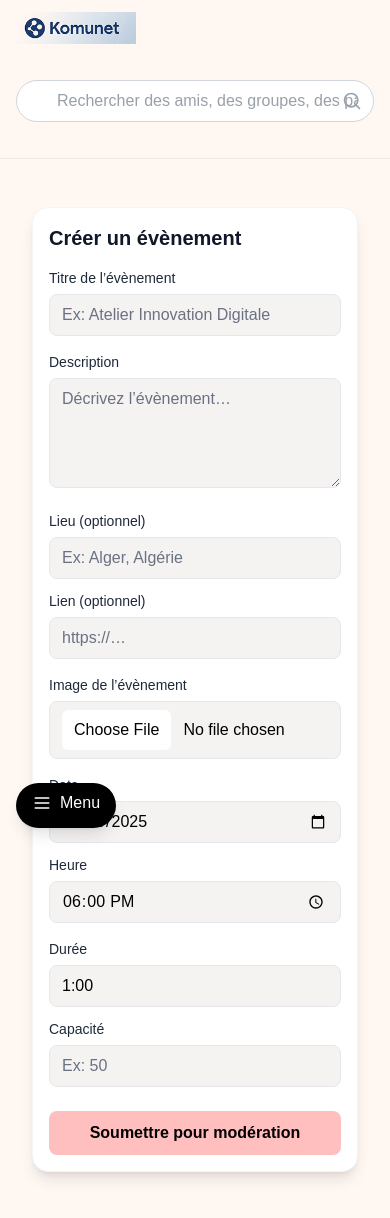
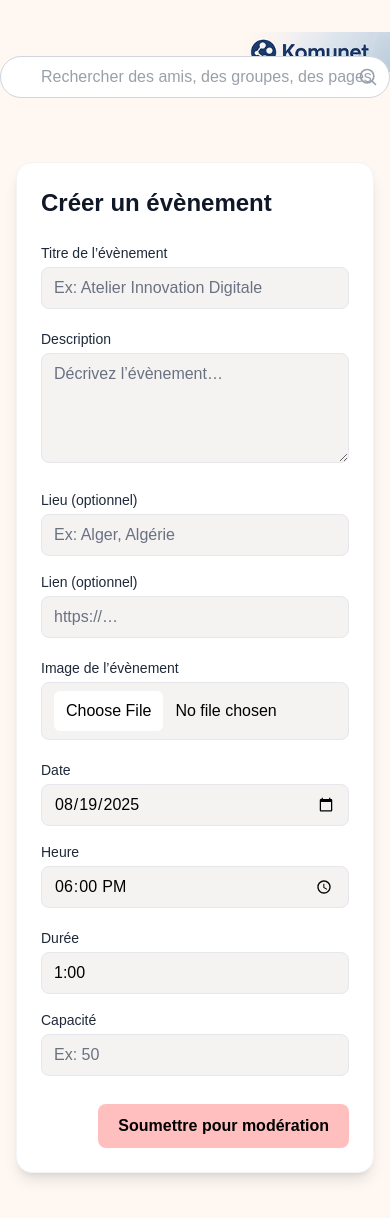
Before and after one commit to larabiislem/komunet_web, a Next.js app: page /events/create_event in a window 390 px wide. Shown: the top 1218 px of the page. Built offline with nearby package versions, Linux system fonts and the light colour scheme.

Commit message:
Revenir à l’état du commit de310fcaa

```diff
--- a/app/admin/page.tsx
+++ b/app/admin/page.tsx
@@ -477,9 +477,6 @@ export default function DashboardPage() {
               />
             </div>
 
-
-
-
             <div className="flex items-center justify-between">
               <label className="block text-sm font-medium text-gray-700">Statut actif</label>
               <Switch
@@ -487,8 +484,6 @@ export default function DashboardPage() {
                 onChange={(checked) => handleStatusChange(selectedUser.id, checked)}
               />
             </div>
-
-
           </div>
         )}
       </Modal>
--- a/app/events/create_event/page.tsx
+++ b/app/events/create_event/page.tsx
@@ -34,17 +34,17 @@ export default function CreateEventPage() {
     'w-full bg-[#F5F2F2] text-black placeholder-gray-500 border border-gray-200 rounded-lg px-3 py-2 focus:outline-none focus:ring-2 focus:ring-[#FFBFBF]';
 
   return (
-    <div className="min-h-screen px-4 sm:px-6 lg:px-8 py-6 sm:py-10 lg:py-14 flex items-start sm:items-center justify-center">
+    <div className="min-h-screen px-4 md:px-8 py-10 md:py-14 flex items-start justify-center">
       <div className="w-full max-w-3xl bg-white rounded-2xl shadow-lg border border-gray-100 overflow-hidden">
-        <div className="p-4 sm:p-6 md:p-8">
-          <h1 className="text-xl sm:text-2xl md:text-3xl font-semibold text-gray-900 mb-4 sm:mb-6">
+        <div className="p-6 md:p-8">
+          <h1 className="text-2xl md:text-3xl font-semibold text-gray-900 mb-6">
             Créer un évènement
           </h1>
 
-          <form onSubmit={handleSubmit} className="space-y-4 sm:space-y-5">
+          <form onSubmit={handleSubmit} className="space-y-5">
             {/* Titre */}
             <div>
-              <label className="block text-sm sm:text-[15px] font-medium text-gray-800 mb-1.5">
+              <label className="block text-sm font-medium text-gray-800 mb-1">
                 Titre de l’évènement
               </label>
               <input
@@ -59,7 +59,7 @@ export default function CreateEventPage() {
 
             {/* Description */}
             <div>
-              <label className="block text-sm sm:text-[15px] font-medium text-gray-800 mb-1.5">
+              <label className="block text-sm font-medium text-gray-800 mb-1">
                 Description
               </label>
               <textarea
@@ -72,9 +72,9 @@ export default function CreateEventPage() {
             </div>
 
             {/* Lieu / Lien */}
-            <div className="grid grid-cols-1 md:grid-cols-2 gap-3 sm:gap-4">
+            <div className="grid grid-cols-1 md:grid-cols-2 gap-4">
               <div>
-                <label className="block text-sm sm:text-[15px] font-medium text-gray-800 mb-1.5">
+                <label className="block text-sm font-medium text-gray-800 mb-1">
                   Lieu (optionnel)
                 </label>
                 <input
@@ -86,7 +86,7 @@ export default function CreateEventPage() {
                 />
               </div>
               <div>
-                <label className="block text-sm sm:text-[15px] font-medium text-gray-800 mb-1.5">
+                <label className="block text-sm font-medium text-gray-800 mb-1">
                   Lien (optionnel)
                 </label>
                 <input
@@ -101,7 +101,7 @@ export default function CreateEventPage() {
 
             {/* Image de l’évènement */}
             <div>
-              <label className="block text-sm sm:text-[15px] font-medium text-gray-800 mb-1.5">
+              <label className="block text-sm font-medium text-gray-800 mb-1">
                 Image de l’évènement
               </label>
               <input
@@ -115,17 +115,16 @@ export default function CreateEventPage() {
                 className="block w-full bg-[#F5F2F2] text-black border border-gray-200 rounded-lg px-3 py-2 file:mr-3 file:py-2 file:px-3 file:rounded-md file:border-0 file:bg-white file:text-black focus:outline-none focus:ring-2 focus:ring-[#FFBFBF]"
               />
               {imagePreview && (
-                <div className="mt-3 w-full h-40 sm:h-48 md:h-56 rounded-lg overflow-hidden border border-gray-200">
-                  {/* eslint-disable-next-line @next/next/no-img-element */}
+                <div className="mt-3 w-full h-40 rounded-lg overflow-hidden border border-gray-200">
                   <img src={imagePreview} alt="Aperçu de l’évènement" className="w-full h-full object-cover" />
                 </div>
               )}
             </div>
 
             {/* Date / Heure */}
-            <div className="grid grid-cols-1 md:grid-cols-2 gap-3 sm:gap-4">
+            <div className="grid grid-cols-1 md:grid-cols-2 gap-4">
               <div>
-                <label className="block text-sm sm:text-[15px] font-medium text-gray-800 mb-1.5">
+                <label className="block text-sm font-medium text-gray-800 mb-1">
                   Date
                 </label>
                 <input
@@ -137,7 +136,7 @@ export default function CreateEventPage() {
                 />
               </div>
               <div>
-                <label className="block text-sm sm:text-[15px] font-medium text-gray-800 mb-1.5">
+                <label className="block text-sm font-medium text-gray-800 mb-1">
                   Heure
                 </label>
                 <input
@@ -151,9 +150,9 @@ export default function CreateEventPage() {
             </div>
 
             {/* Durée / Capacité */}
-            <div className="grid grid-cols-1 md:grid-cols-2 gap-3 sm:gap-4">
+            <div className="grid grid-cols-1 md:grid-cols-2 gap-4">
               <div>
-                <label className="block text-sm sm:text-[15px] font-medium text-gray-800 mb-1.5">
+                <label className="block text-sm font-medium text-gray-800 mb-1">
                   Durée
                 </label>
                 <input
@@ -165,7 +164,7 @@ export default function CreateEventPage() {
                 />
               </div>
               <div>
-                <label className="block text-sm sm:text-[15px] font-medium text-gray-800 mb-1.5">
+                <label className="block text-sm font-medium text-gray-800 mb-1">
                   Capacité
                 </label>
                 <input
@@ -180,10 +179,10 @@ export default function CreateEventPage() {
             </div>
 
             {/* Submit */}
-            <div className="pt-2 flex flex-col sm:flex-row sm:justify-end">
+            <div className="pt-2 flex justify-end">
               <button
                 type="submit"
-                className="w-full sm:w-auto px-5 py-2.5 rounded-lg bg-[#FFBFBF] text-black font-semibold hover:bg-[#ff9f9f] transition focus:outline-none focus-visible:ring-2 focus-visible:ring-[#FFBFBF]/60"
+                className="px-5 py-2.5 rounded-lg bg-[#FFBFBF] text-black font-semibold hover:bg-[#ff9f9f] transition focus:outline-none focus-visible:ring-2 focus-visible:ring-[#FFBFBF]/60"
               >
                 Soumettre pour modération
               </button>
--- a/app/layout.tsx
+++ b/app/layout.tsx
@@ -4,7 +4,7 @@ import "./globals.css";
 import Sidebar from "@/composents/sidebar";
 import SearchBar from "@/composents/searchbar";
 import logo from "../assets/logo.png";
-import ProviderWrapper from "../composents/ProviderWrapper";
+import ProviderWrapper from "../composents/ProviderWrapper"; // adjust path as needed
 
 const geistSans = Geist({
   variable: "--font-geist-sans",
@@ -27,48 +27,23 @@ export default function RootLayout({
   children: React.ReactNode;
 }>) {
   return (
-    <html lang="fr">
+    <html lang="en">
       <body
         className={`${geistSans.variable} ${geistMono.variable} antialiased`}
         style={{ backgroundColor: "#FEF7F2" }}
       >
         <ProviderWrapper>
-          {/* Header sticky, responsive */}
-          <header className="sticky top-0 z-40 bg-[#FEF7F2]/95 backdrop-blur supports-[backdrop-filter]:backdrop-blur border-b border-black/5">
-            <div className="mx-auto max-w-7xl px-4 sm:px-6 lg:px-8 py-3 sm:py-4">
-              <div className="flex flex-col gap-3 md:flex-row md:items-center">
-                <div className="flex items-center justify-between">
-                  {/* eslint-disable-next-line @next/next/no-img-element */}
-                  <img
-                    src={logo.src}
-                    alt="Logo"
-                    className="h-8 w-auto sm:h-10"
-                  />
-                </div>
-                <div className="md:ml-6 flex-1 min-w-0">
-                  <SearchBar />
-                </div>
-              </div>
+          <div className="sticky top-0 z-40 bg-[#FEF7F2]">
+            <div className="absolute top-0 right-0 ">
+              <img src={logo.src} alt="Logo" className="h-10 w-auto" />
             </div>
-          </header>
+            <div className="flex justify-center mt-8 ">
+              <SearchBar />
+            </div>
+          </div>
 
-          {/* Layout responsive: sidebar à gauche en ≥lg, empilé en mobile */}
-          <div className="mx-auto max-w-7xl px-4 sm:px-6 lg:px-8 py-6 sm:py-8">
-            <div className="lg:grid lg:grid-cols-[260px_1fr] lg:gap-6">
-              {/* Sidebar desktop */}
-              <aside className="hidden lg:block">
-                <Sidebar />
-              </aside>
-
-              {/* Contenu */}
-              <main className="min-w-0">{children}</main>
-            </div>
-
-            {/* Sidebar mobile: sous le contenu */}
-            <aside className="mt-6 lg:hidden">
-              <Sidebar />
-            </aside>
-          </div>
+          <Sidebar />
+          {children}
         </ProviderWrapper>
       </body>
     </html>
--- a/composents/sidebar.tsx
+++ b/composents/sidebar.tsx
@@ -1,10 +1,11 @@
 'use client'
 
 import * as React from "react"
-import { usePathname } from "next/navigation"
-import { Home, Bell, Users, Calendar, Heart, User, Briefcase, ClipboardList, Menu, X } from 'lucide-react'
+// ...existing code...
+import { Home, Bell, Users, Calendar, Heart, User, Briefcase, Tag, FileCheck } from 'lucide-react'
 import Link from "next/link"
 
+// Remplace "Services/Offres" par 3 entrées séparées
 const menuItems = [
   { title: "Home", url: "/home", icon: Home },
   { title: "Notifications", url: "/notifications", icon: Bell },
@@ -12,43 +13,47 @@ const menuItems = [
   { title: "Événements", url: "/events", icon: Calendar },
   { title: "Mes Favoris", url: "/favorites", icon: Heart },
   { title: "Profile", url: "/profile", icon: User },
-  { title: "Services/Offres", url: "/services_offres", icon: Briefcase },
-  { title: "Voir mes candidatures", url: "/candidatures", icon: ClipboardList },
-  { title: "voir mes offres/services", url: "/offres-services", icon: Briefcase },
+
+  // Nouvelles entrées
+  { title: "Voir mes services", url: "/mes-services", icon: Briefcase },
+  { title: "Voir mes offres", url: "/mes-offres", icon: Tag },
+  { title: "Voir mes candidatures", url: "/mes-candidatures", icon: FileCheck },
 ]
 
-interface SidebarProps {
-  isOpen?: boolean
-  onToggle?: () => void
-}
+// ...existing code...
+export default function Sidebar() {
+  const [activeItem, setActiveItem] = React.useState("Home")
 
-export default function Sidebar({ isOpen: controlledOpen, onToggle }: SidebarProps) {
-  const pathname = usePathname()
-  const [mobileOpen, setMobileOpen] = React.useState(false)
-  const isOpen = controlledOpen ?? mobileOpen
-
-  const closeMobile = () => {
-    setMobileOpen(false)
-    onToggle?.()
-  }
-
-  const NavLinks = (
+  return (
+    <>
+      {/* ...existing code... */}
+      <div className={`
+       fixed top-20 left-5 h-full w-70 bg-white border-r border-gray-200 shadow-lg z-50 rounded-[15px]
+          hidden md:block
+      `}>
+        <div className="flex flex-col h-full">
+          <div className="flex-1 py-4">
             <nav className="px-2">
               <ul className="space-y-1">
                 {menuItems.map((item) => {
                   const Icon = item.icon
-          const isActive = pathname === item.url || pathname?.startsWith(item.url + "/")
+                  const isActive = activeItem === item.title
                   return (
                     <li key={item.title}>
                       <Link
                         href={item.url}
-                onClick={closeMobile}
+                        onClick={() => setActiveItem(item.title)}
                         className={`
                           flex items-center gap-3 px-3 py-2 rounded-lg text-sm font-medium transition-colors duration-200
-                  ${isActive ? 'bg-gray-200 text-black' : 'text-black hover:bg-gray-50'}
+                          ${isActive
+                            ? 'bg-gray-200 text-black '
+                            : 'text-black hover:bg-gray-50 hover:text-black'
+                          }
                         `}
                       >
-                <Icon className="w-5 h-5 text-black" />
+                        <Icon className={`w-5 h-5 ${isActive ? 'text-black' : 'text-gray-600'}`}
+                          fill={isActive ? 'black' : 'none'}
+                        />
                         <span>{item.title}</span>
                       </Link>
                     </li>
@@ -56,64 +61,7 @@ export default function Sidebar({ isOpen: controlledOpen, onToggle }: SidebarPro
                 })}
               </ul>
             </nav>
-  )
-
-  return (
-    <>
-      {/* Desktop sidebar (>= md) */}
-      <div
-        className={`
-          hidden md:block
-          fixed top-20 left-5 h-[calc(100vh-6rem)] w-72 bg-white border border-gray-200
-          shadow-xl rounded-[15px] z-30
-        `}
-      >
-        <div className="flex flex-col h-full">
-          <div className="flex-1 py-4 overflow-y-auto">{NavLinks}</div>
           </div>
-      </div>
-
-      {/* Mobile: floating toggle button */}
-      <button
-        type="button"
-        className="md:hidden fixed bottom-4 left-4 z-40 rounded-full bg-black text-white px-4 py-2 shadow-lg active:scale-95 transition"
-        onClick={() => setMobileOpen(true)}
-        aria-label="Ouvrir le menu"
-      >
-        <span className="inline-flex items-center gap-2">
-          <Menu className="w-5 h-5" />
-          Menu
-        </span>
-      </button>
-
-      {/* Mobile drawer */}
-      <div className={`md:hidden ${isOpen ? 'fixed' : 'hidden'} inset-0 z-50`}>
-        {/* Backdrop */}
-        <div
-          className="absolute inset-0 bg-black/40 backdrop-blur-sm"
-          onClick={closeMobile}
-          aria-hidden="true"
-        />
-        {/* Panel */}
-        <div
-          className={`
-            absolute left-0 top-0 h-full w-72 bg-white shadow-2xl border-r border-gray-200
-            rounded-r-2xl p-3 flex flex-col
-          `}
-          role="dialog"
-          aria-modal="true"
-        >
-          <div className="flex items-center justify-between px-1 py-1.5">
-            <span className="font-semibold text-black">Navigation</span>
-            <button
-              onClick={closeMobile}
-              className="p-2 rounded-full hover:bg-gray-100"
-              aria-label="Fermer"
-            >
-              <X className="w-5 h-5 text-black" />
-            </button>
-          </div>
-          <div className="flex-1 overflow-y-auto py-2">{NavLinks}</div>
         </div>
       </div>
     </>
```
Also changed, not shown: app/events/page.tsx (+13 -17 lines), app/home/page.tsx (+5 -19 lines). Lines whose indentation alone changed are shown as unchanged.
